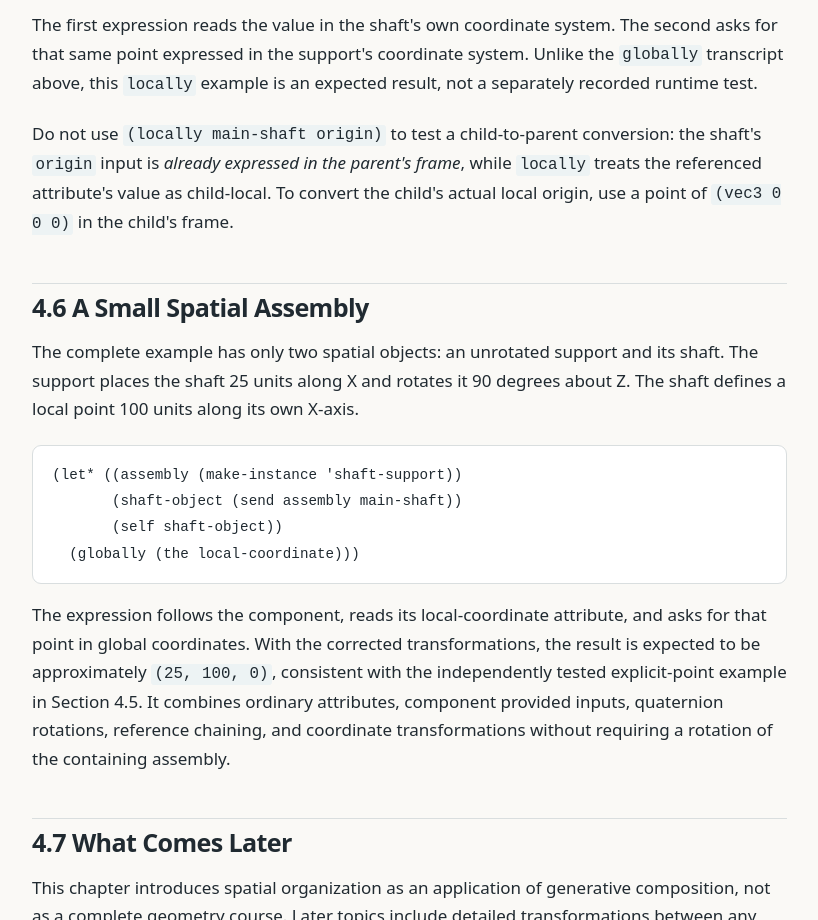
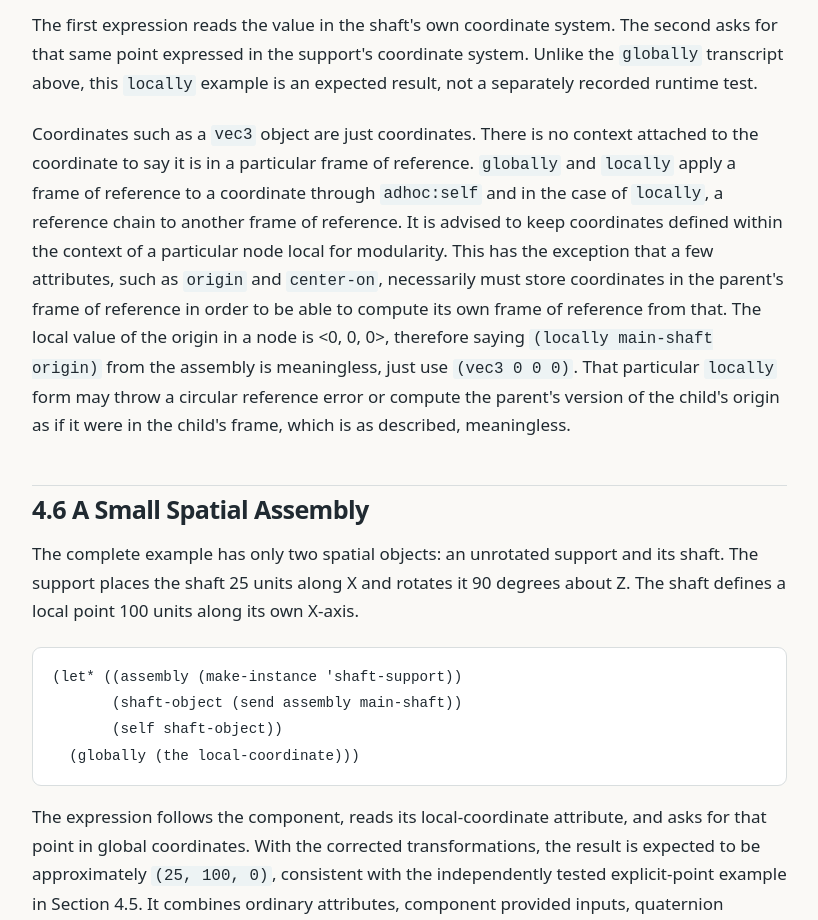
Before and after one commit to awolven1973/regen-guide, a plain HTML site: page chapters/04-spatial-organization.html in a window 1280 px wide. Shown: the part 6040-6960 px from the top of the page, without its empty margins (381-1199 px from the left). Drawn offline with Linux system fonts and the light colour scheme.

Commit message:
Explain coordinate-frame context and LOCALLY origin caveat in Chapter 4

```diff
--- a/chapters/04-spatial-organization.html
+++ b/chapters/04-spatial-organization.html
@@ -95,7 +95,7 @@
   (locally main-shaft local-coordinate))
 ;; Expected: approximately (VEC3 25.0 100.0 0.0)</code></pre>
 <p>The first expression reads the value in the shaft's own coordinate system. The second asks for that same point expressed in the support's coordinate system. Unlike the <code>globally</code> transcript above, this <code>locally</code> example is an expected result, not a separately recorded runtime test.</p>
-<p>Do not use <code>(locally main-shaft origin)</code> to test a child-to-parent conversion: the shaft's <code>origin</code> input is <em>already expressed in the parent's frame</em>, while <code>locally</code> treats the referenced attribute's value as child-local. To convert the child's actual local origin, use a point of <code>(vec3 0 0 0)</code> in the child's frame.</p></section>
+<p>Coordinates such as a <code>vec3</code> object are just coordinates. There is no context attached to the coordinate to say it is in a particular frame of reference. <code>globally</code> and <code>locally</code> apply a frame of reference to a coordinate through <code>adhoc:self</code> and in the case of <code>locally</code>, a reference chain to another frame of reference. It is advised to keep coordinates defined within the context of a particular node local for modularity. This has the exception that a few attributes, such as <code>origin</code> and <code>center-on</code>, necessarily must store coordinates in the parent's frame of reference in order to be able to compute its own frame of reference from that. The local value of the origin in a node is &lt;0, 0, 0&gt;, therefore saying <code>(locally main-shaft origin)</code> from the assembly is meaningless, just use <code>(vec3 0 0 0)</code>. That particular <code>locally</code> form may throw a circular reference error or compute the parent's version of the child's origin as if it were in the child's frame, which is as described, meaningless.</p></section>
 <section id="4-6"><h2>4.6 A Small Spatial Assembly</h2>
 <p>The complete example has only two spatial objects: an unrotated support and its shaft. The support places the shaft 25 units along X and rotates it 90 degrees about Z. The shaft defines a local point 100 units along its own X-axis.</p>
 <pre class="code"><code>(let* ((assembly (make-instance 'shaft-support))
```
